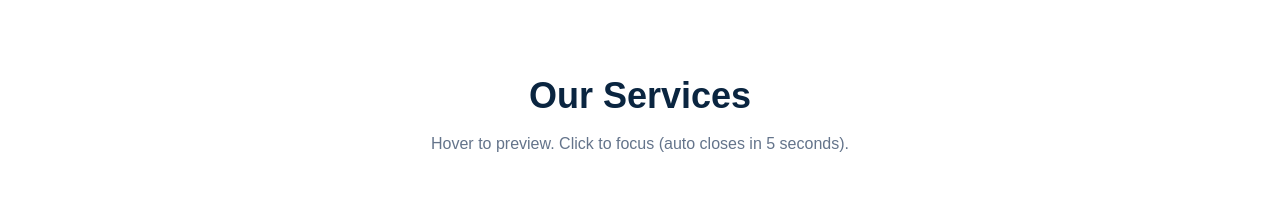
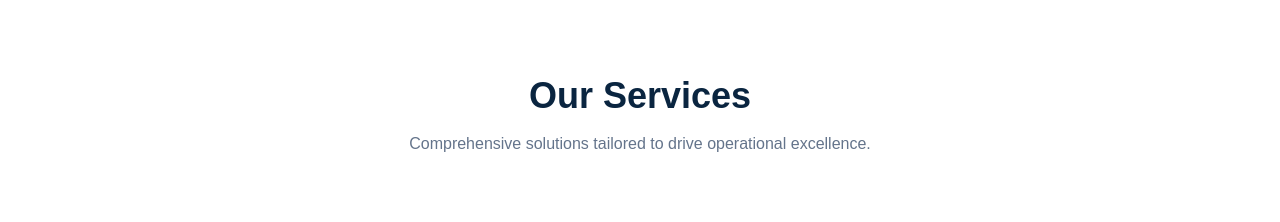
Before and after one commit to six-sigma-solutions/sixsigmareact, a React (Vite) app: page / in a window 1280 px wide. Shown: the part 820-1042 px from the top of the page. Built offline with nearby package versions, Linux system fonts and the light colour scheme; a web font is replaced by a local one.

Commit message:
Description changed in

```diff
--- a/src/components/InteractiveServices.jsx
+++ b/src/components/InteractiveServices.jsx
@@ -127,7 +127,7 @@ export default function InteractiveServices() {
             Our Services
           </h2>
           <p className="text-slate-500 max-w-2xl mx-auto">
-            Hover to preview. Click to focus (auto closes in 5 seconds).
+            Comprehensive solutions tailored to drive operational excellence.
           </p>
         </div>
 
```
